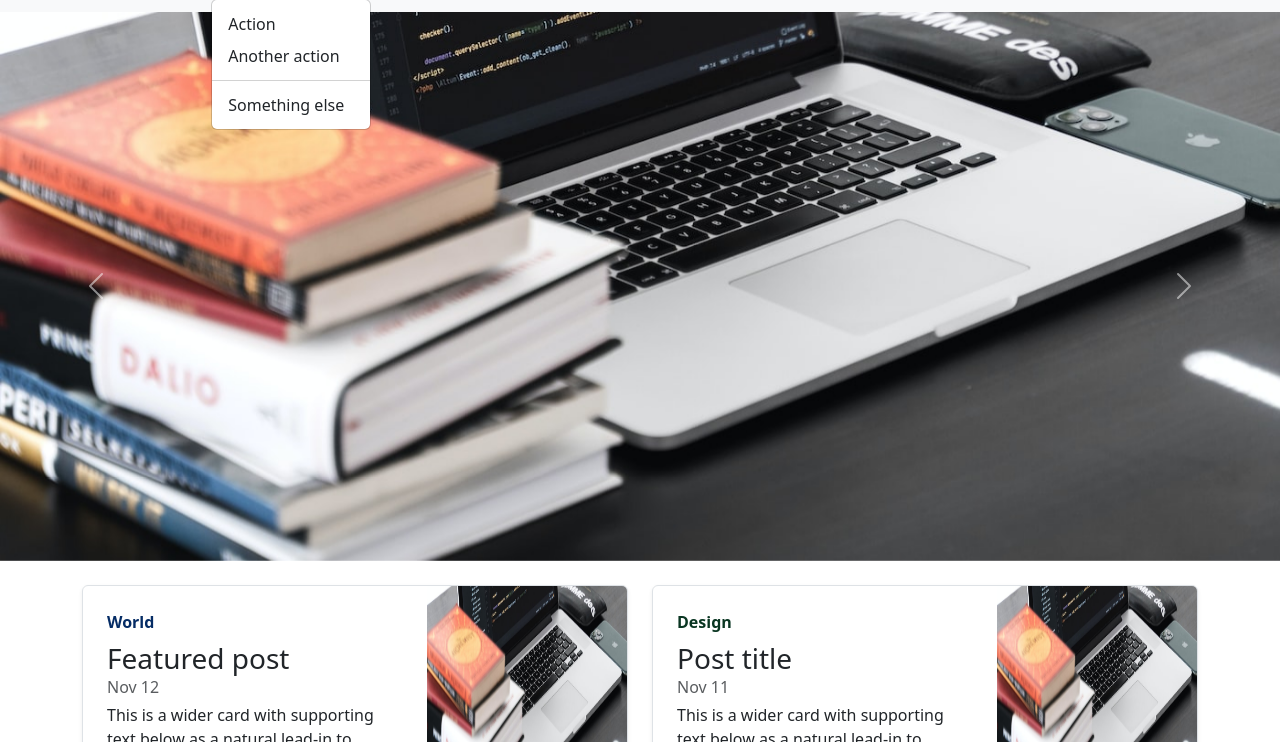
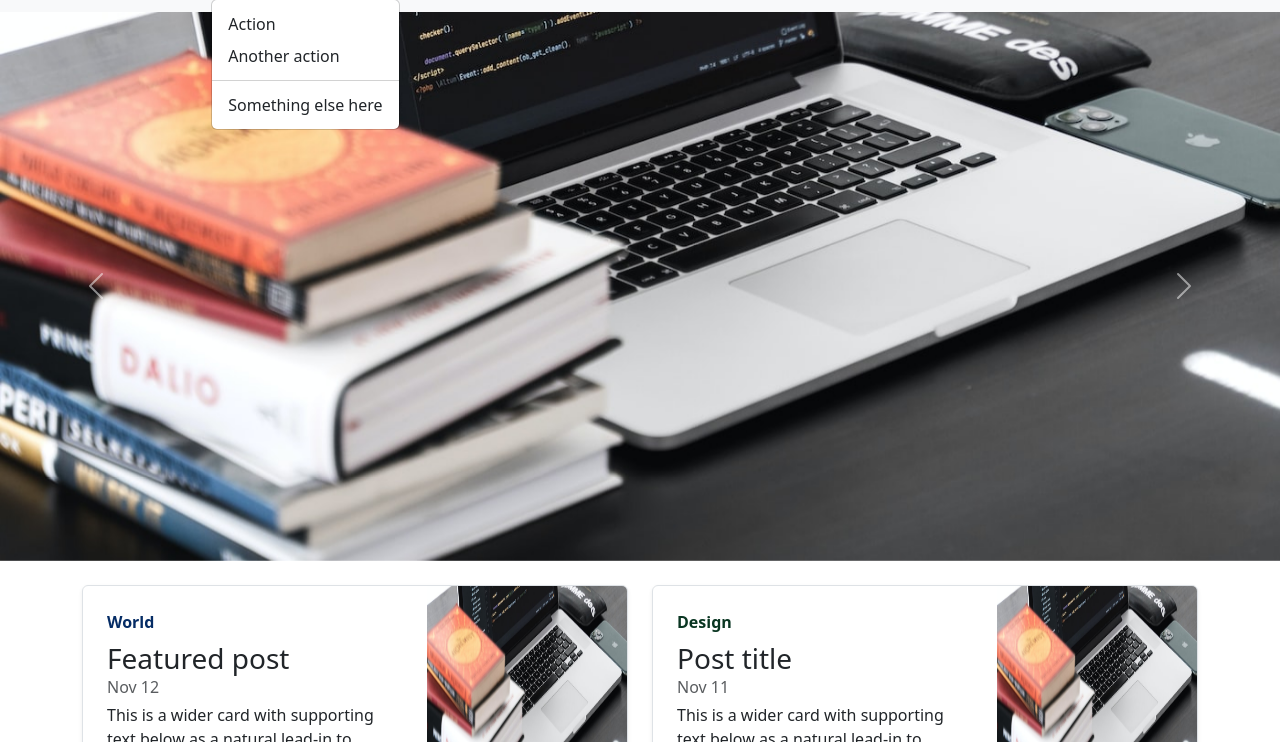
Before and after one commit to iamshamimimran/bootstrap, a plain HTML site: page Bootstarp/index.html in a window 1280 px wide. Both pictures are taken after a click on the button "Dropdown". Shown: the part 58-800 px from the top of the page. Drawn offline with nearby package versions, Linux system fonts and the light colour scheme.

Commit message:
Update index.html
Add "here" Again

```diff
--- a/Bootstarp/index.html
+++ b/Bootstarp/index.html
@@ -43,7 +43,7 @@
                                 <li>
                                     <hr class="dropdown-divider">
                                 </li>
-                                <li><a class="dropdown-item" href="#">Something else</a></li>
+                                <li><a class="dropdown-item" href="#">Something else here</a></li>
                             </ul>
                         </li>
                         <li class="nav-item">
```
